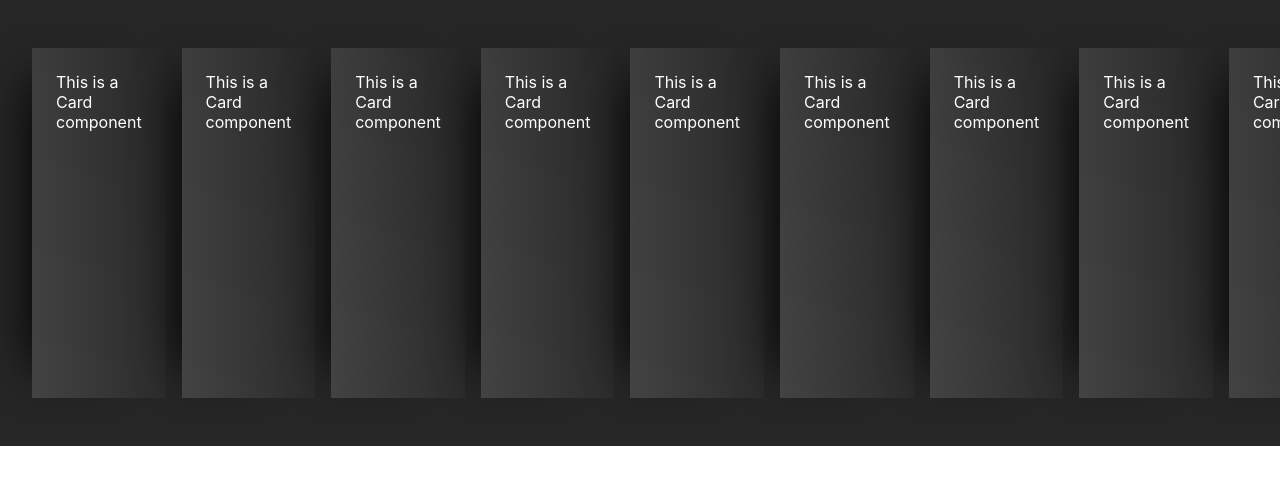
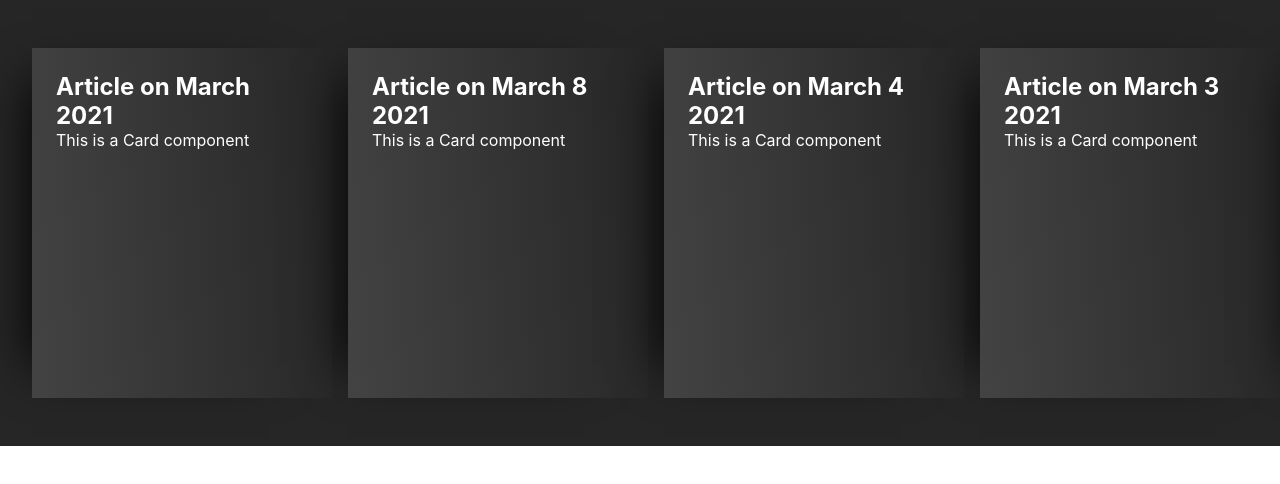
Before and after one commit to turkaytunc/react-csstricks-cards, a React (Create React App) app: page / in a window 1280 px wide. Shown: the top 484 px of the page. Built offline with nearby package versions, Linux system fonts and the light colour scheme.

Commit message:
add: placeholder data to cards

```diff
--- a/src/App.tsx
+++ b/src/App.tsx
@@ -2,10 +2,11 @@ import './app.scss';
 import Card from './components/card/Card';
 
 function App() {
+  const arr = [1, 2, 3, 4, 5, 6, 7, 8, 9, 10];
   return (
     <div className="app">
-      {[1, 2, 3, 4, 5, 6, 7, 8, 9, 10].map((_, i) => (
-        <Card key={i} />
+      {arr.map((_, i) => (
+        <Card key={i} pubDate={arr[Math.floor(Math.random() * 15)]} />
       ))}
     </div>
   );
--- a/src/components/card/Card.tsx
+++ b/src/components/card/Card.tsx
@@ -1,8 +1,13 @@
 import React from 'react';
 import './card.scss';
 
-const Card = () => {
-  return <article className="card-container">This is a Card component</article>;
+const Card = ({ pubDate }: { pubDate: number }) => {
+  return (
+    <article className="card-container">
+      <h1>Article on March {pubDate} 2021</h1>
+      <p>This is a Card component</p>
+    </article>
+  );
 };
 
 export default Card;
--- a/src/components/card/card.scss
+++ b/src/components/card/card.scss
@@ -1,5 +1,5 @@
 .card-container {
-  min-width: 300;
+  min-width: 300px;
   min-height: 350px;
   padding: 1.5rem;
   background: linear-gradient(85deg, #434343, #262626);
```
